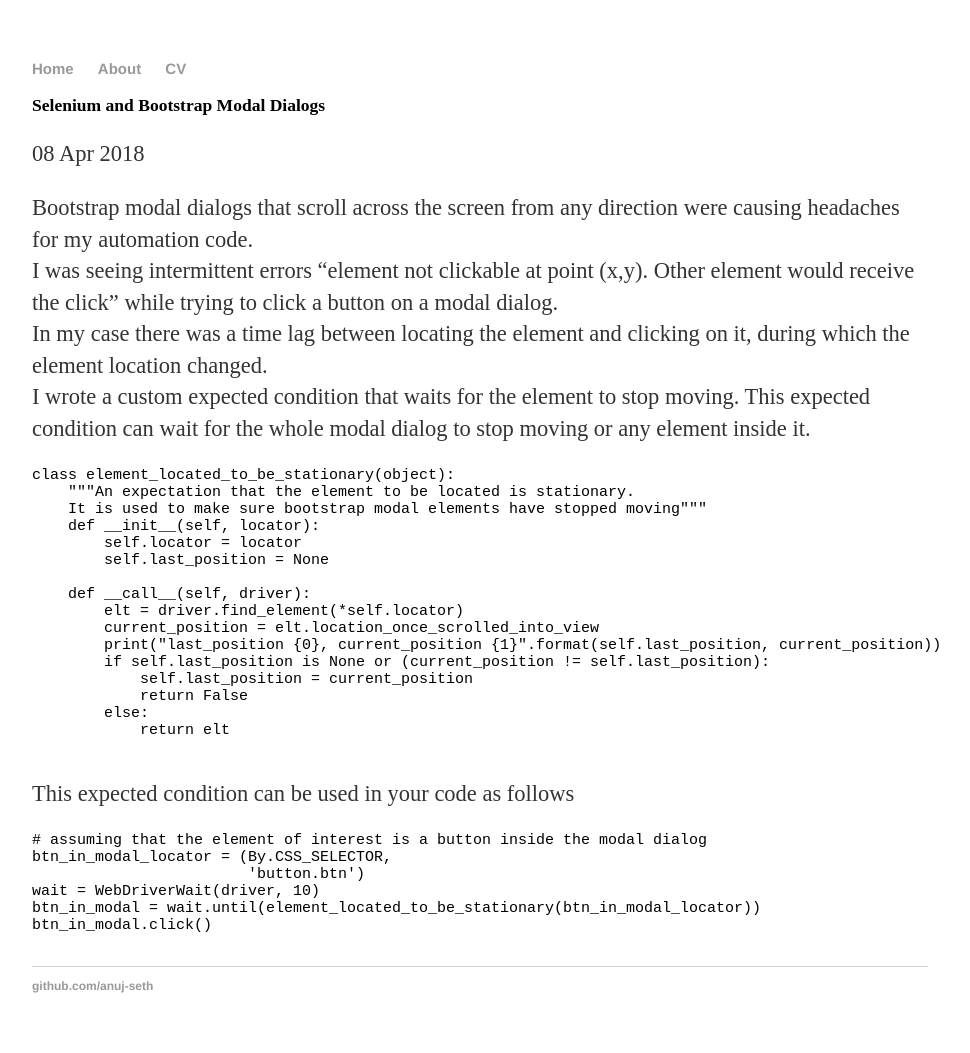
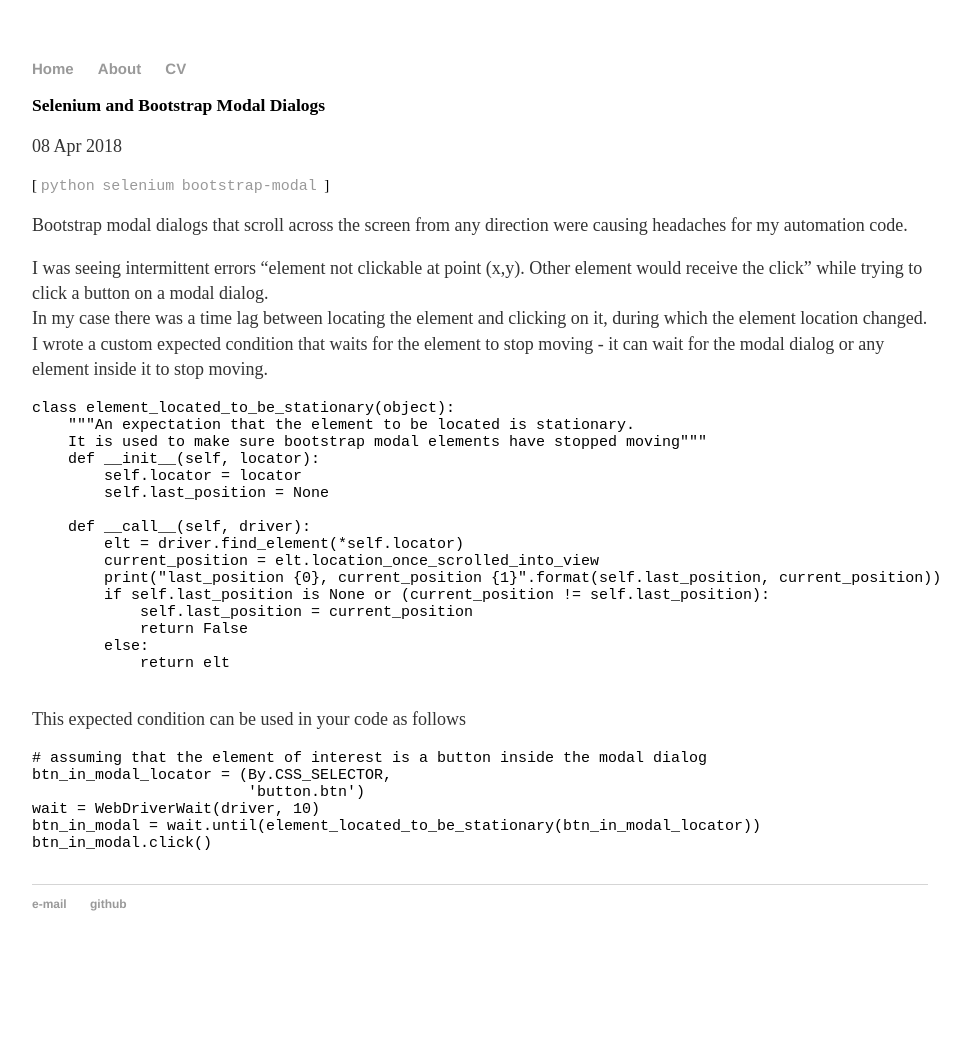
Before and after one commit to anuj-seth/anuj-seth.github.io, a Jekyll site: the page built from _posts/2018-04-08-selenium-modal-dialogs.md, in a window 1280 px wide. Shown: the whole page, without its empty margins (160-1130 px from the left). Built offline with Jekyll 4.4.1, drawn with Linux system fonts in a browser that asks for light colours; after the commit the page ends 971 px from its top, so only the background shows below that.

````diff
--- a/_config.yml
+++ b/_config.yml
@@ -1,3 +1,4 @@
 name: vrisha
 markdown: kramdown
 encoding: UTF-8
+url: https://anuj-seth.github.io/
--- /dev/null
+++ b/_includes/head.html
@@ -0,0 +1,3 @@
+{% if site.tags != "" %}
+{% include collecttags.html %}
+{% endif %}
--- a/_layouts/default.html
+++ b/_layouts/default.html
@@ -25,8 +25,8 @@
 			</div><!-- /.container -->
 			<footer>
 	    		<ul>
-	        		<!--li><a href="mailto:anujse@gmail.com">email</a></li-->
-	        		<li><a href="https://github.com/anuj-seth">github.com/anuj-seth</a></li>
+	        		<li><a href="mailto:anujseth76@gmail.com">e-mail</a></li>
+	        		<li><a href="https://github.com/anuj-seth">github</a></li>
 				</ul>
 			</footer>
 		</body>
--- a/_layouts/post.html
+++ b/_layouts/post.html
@@ -3,7 +3,12 @@ layout: default
 ---
 <h3>{{ page.title }}</h3>
 <p class="meta">{{ page.date | date_to_string }}</p>
-
+<span>[
+    {% for tag in page.tags %}
+    {% capture tag_name %}{{ tag }}{% endcapture %}
+    <a href="/tag/{{ tag_name }}"><code class="highligher-rouge"><nobr>{{ tag_name }}</nobr></code>&nbsp;</a>
+    {% endfor %}
+    ]</span>
 <div class="post">
   {{ content }}
 </div>
--- a/_posts/2018-04-08-selenium-modal-dialogs.md
+++ b/_posts/2018-04-08-selenium-modal-dialogs.md
@@ -2,15 +2,18 @@
 layout: post
 title: "Selenium and Bootstrap Modal Dialogs"
 date: 2018-04-08
+category: python
+tags: python selenium bootstrap-modal
 style: |
   body {
   font-size: 15px;
   }
 ---
 Bootstrap modal dialogs that scroll across the screen from any direction were causing headaches for my automation code.
+
 I was seeing intermittent errors  "element not clickable at point (x,y). Other element would receive the click" while trying to click a button on a modal dialog.
 In my case there was a time lag between locating the element and clicking on it, during which the element location changed.
-I wrote a custom expected condition that waits for the element to stop moving. This expected condition can wait for the whole modal dialog to stop moving or any element inside it.
+I wrote a custom expected condition that waits for the element to stop moving - it can wait for the modal dialog  or any element inside it to stop moving.
 ```
 class element_located_to_be_stationary(object):
     """An expectation that the element to be located is stationary.
--- a/css/main.css
+++ b/css/main.css
@@ -24,7 +24,7 @@ h1 {
     font-family:'Helvetica', 'Arial', 'Sans-Serif';
 }
 p {
-    font-size: 1.5em;
+    font-size: 1.2em;
     line-height: 1.4em;
     color: #333;
 }
@@ -35,7 +35,7 @@ footer {
 
 ul.posts {
     margin: 20px auto 40px;
-    font-size: 1.5em;
+    font-size: 1em;
 }
 
 ul.posts li {
````
Also changed, not shown: _includes/collecttags.html (added, +18 -0 lines), _layouts/tagpage.html (added, +13 -0 lines), clojure-feed.xml (added, +25 -0 lines).
